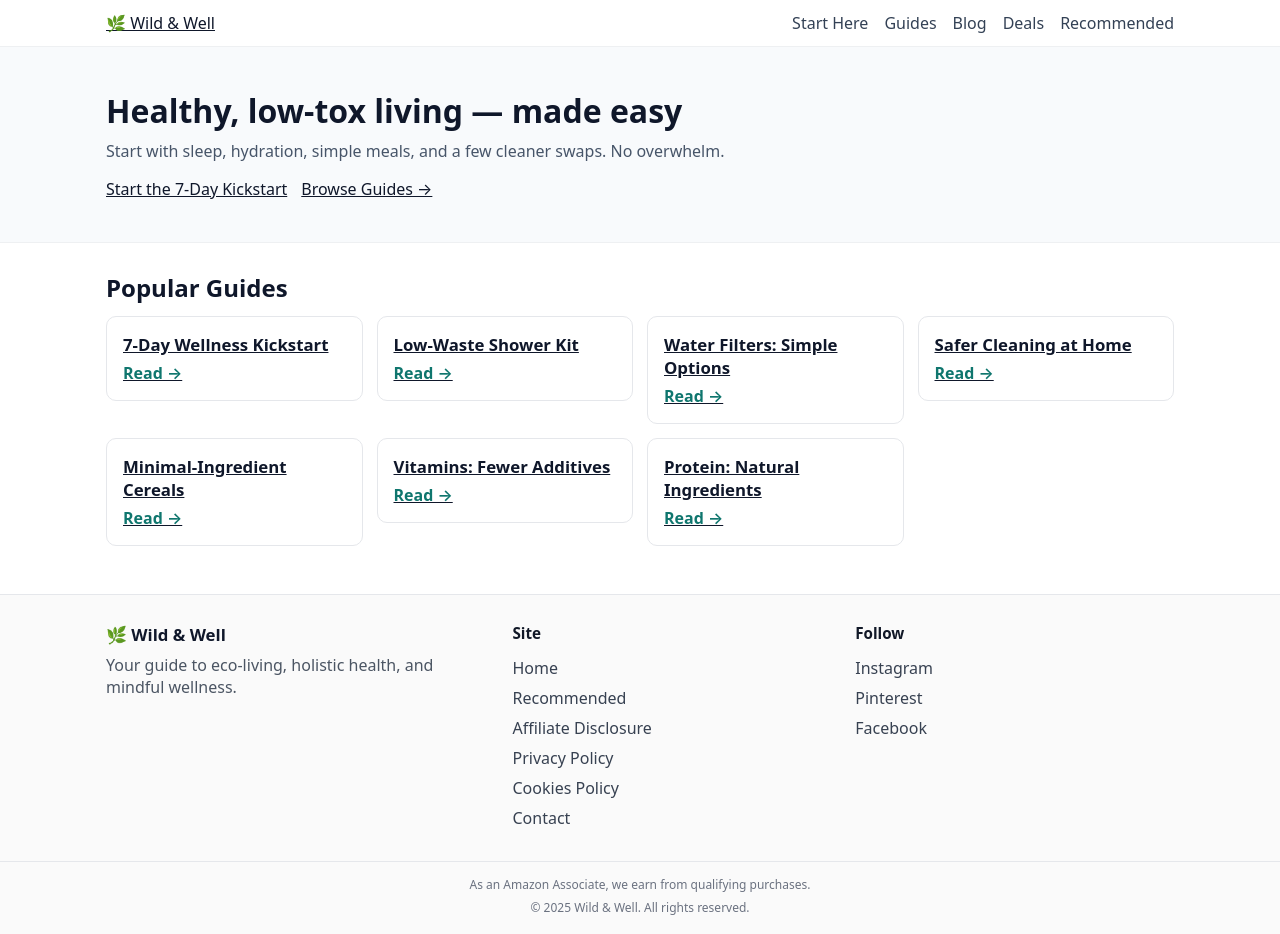
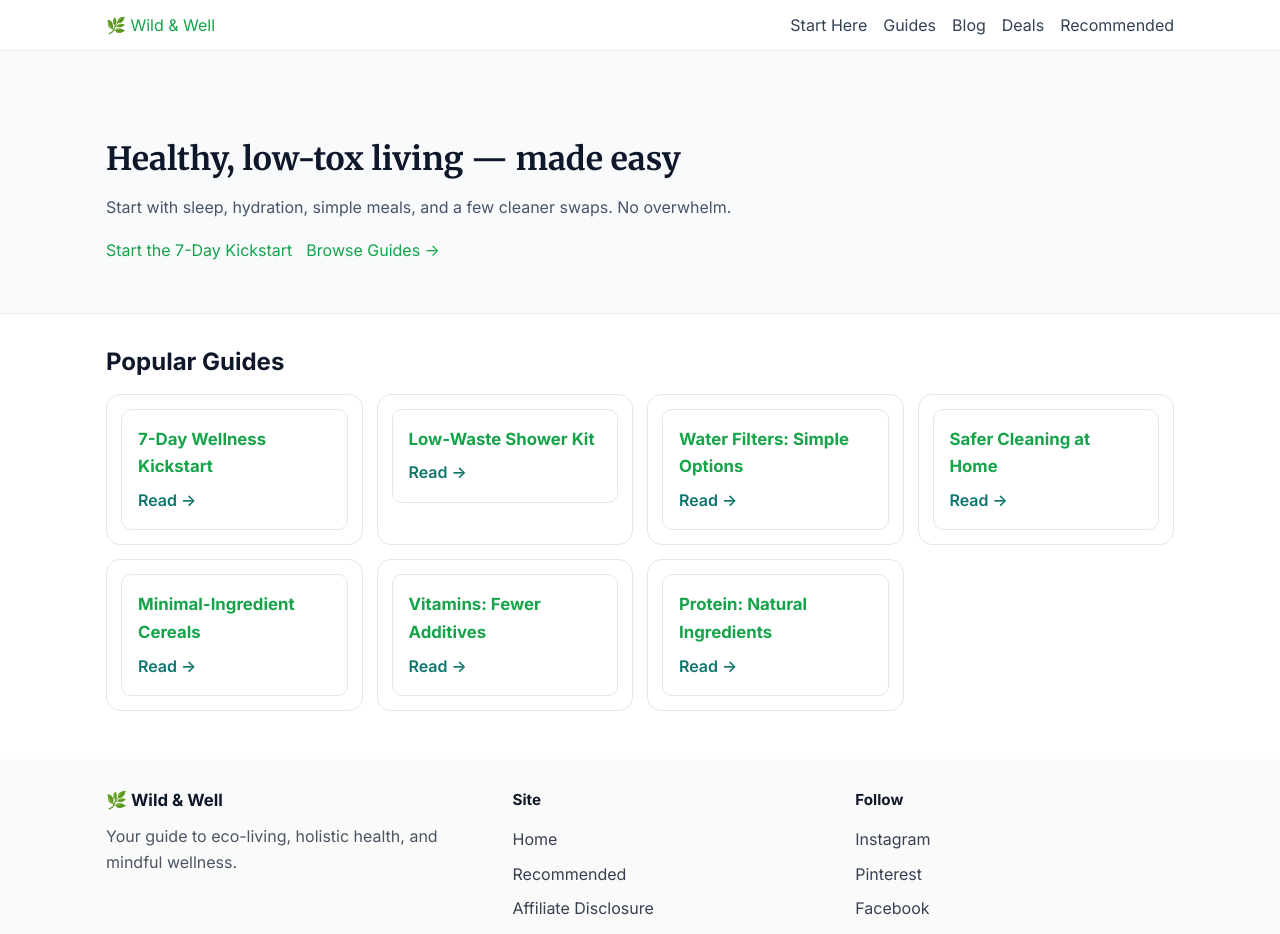
Before and after one commit to dariosandison/Eco---Holistic, a Next.js app: page / in a window 1280 px wide. Shown: the top 934 px of the page. Built offline with nearby package versions, Linux system fonts and the light colour scheme.

Commit message:
Update globals.css

```diff
--- a/styles/globals.css
+++ b/styles/globals.css
@@ -1,13 +1,107 @@
-/* styles/globals.css */
 :root{
-  --text:#0f172a;
-  --muted:#475569;
-  --brand:#065f46;
-  --brand-2:#047857;
-  --border:#e5e7eb;
   --bg:#ffffff;
+  --ink:#0f172a;        /* slate-900 */
+  --muted:#475569;      /* slate-600 */
+  --line:#e2e8f0;       /* slate-200 */
+  --brand:#16a34a;      /* green-600 */
+  --brand-ink:#065f46;  /* teal-800-ish */
 }
+
 *{box-sizing:border-box}
-html,body{padding:0;margin:0;color:var(--text);background:var(--bg);font-family:system-ui,-apple-system,Segoe UI,Roboto,Inter,Arial,sans-serif}
-a{color:inherit}
-.container{max-width:1100px;margin:0 auto;padding:0 16px}
+html,body{padding:0;margin:0}
+body{
+  font-family:Inter,-apple-system,Segoe UI,Roboto,Helvetica,Arial,sans-serif;
+  color:var(--ink);
+  background:var(--bg);
+  line-height:1.65;
+}
+
+a{color:var(--brand);text-decoration:none}
+a:hover{text-decoration:underline}
+
+.container{max-width:1100px;margin:0 auto;padding:24px 16px}
+.prose{
+  font-size:1.05rem;
+}
+.prose h1,.prose h2,.prose h3{
+  font-family:Merriweather,Georgia,serif;
+  line-height:1.25;
+  margin-top:1.6em;margin-bottom:.6em;
+}
+.prose h1{font-size:2.1rem}
+.prose h2{font-size:1.5rem}
+.prose h3{font-size:1.25rem}
+.prose p{color:var(--ink);margin:.9rem 0}
+.prose ul{padding-left:1.2rem}
+.prose li{margin:.35rem 0}
+.prose blockquote{
+  border-left:4px solid var(--line);
+  padding:.25rem .9rem;
+  color:var(--muted);
+  margin:1rem 0;
+  background:#fafafa;
+  border-radius:8px;
+}
+
+.grid-cards{
+  display:grid;
+  grid-template-columns:repeat(auto-fill,minmax(260px,1fr));
+  gap:18px;
+}
+
+.card{
+  border:1px solid var(--line);
+  border-radius:14px;
+  padding:14px;
+  background:#fff;
+  transition:box-shadow .2s ease, transform .1s ease;
+}
+.card:hover{box-shadow:0 8px 24px rgba(2,6,23,.06); transform:translateY(-1px)}
+.card .title{font-weight:700;margin:.25rem 0}
+.card .muted{color:var(--muted);font-size:.95rem}
+
+.hero{
+  padding:40px 0 8px;
+}
+.hero h1{
+  font-family:Merriweather,Georgia,serif;
+  font-size:2.2rem;margin:.5rem 0;
+}
+.hero p{color:var(--muted);max-width:720px}
+
+.kicker{
+  display:inline-block;
+  font-size:.8rem;
+  letter-spacing:.08em;
+  text-transform:uppercase;
+  color:var(--brand-ink);
+  background:#ecfdf5;
+  border:1px solid #d1fae5;
+  padding:4px 8px;
+  border-radius:999px;
+}
+
+.footer{
+  border-top:1px solid var(--line);
+  margin-top:40px;
+  background:#fafafa;
+}
+.footer .wrap{
+  max-width:1100px;margin:0 auto;
+  padding:28px 16px;
+  display:grid;gap:24px;grid-template-columns:1.2fr 1fr 1fr;
+}
+.footer h4{margin:0 0 10px;font-size:.95rem;color:#111827}
+.footer a{display:block;color:#374151;padding:4px 0;text-decoration:none}
+.footer a:hover{text-decoration:underline}
+.footer .logo{font-weight:700;font-size:1.05rem;margin-bottom:8px}
+.footer .legal{
+  border-top:1px solid var(--line);
+  padding:14px 16px 22px;
+  display:flex;flex-direction:column;gap:6px;align-items:center;
+  color:#6b7280;font-size:.85rem
+}
+
+@media (max-width: 800px){
+  .footer .wrap{grid-template-columns:1fr}
+}
```
